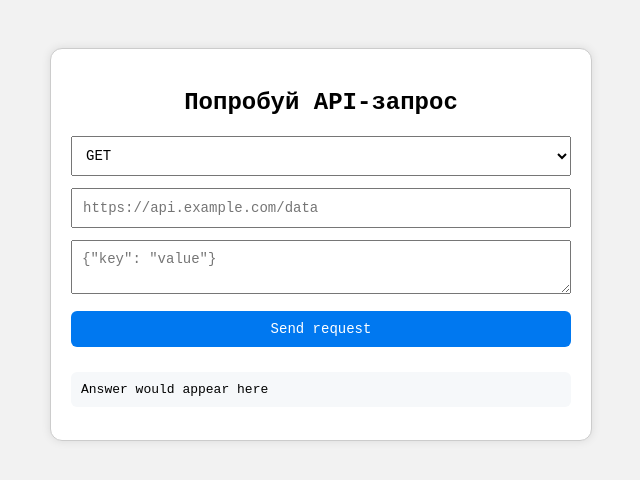
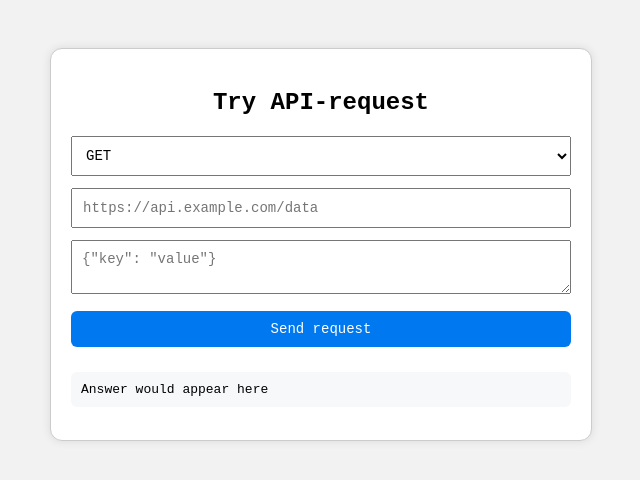
Before and after one commit to dariatuz/api-widget, a plain HTML site: page index.html in a window 1280 px wide. Shown: the whole page, without its empty margins (319-959 px from the left). Drawn offline with Linux system fonts and the light colour scheme.

Commit message:
i18n: translate 'Попробуй API-запрос' UI text to English
Translated 'Попробуй API-запрос' to 'Try an API request' for consistency with the rest of the English UI.

```diff
--- a/index.html
+++ b/index.html
@@ -54,7 +54,7 @@
 </head>
 <body>
   <div class="api-widget">
-    <h2>Попробуй API-запрос</h2>
+    <h2>Try API-request</h2>
     <select id="method">
       <option>GET</option>
       <option>POST</option>
```
